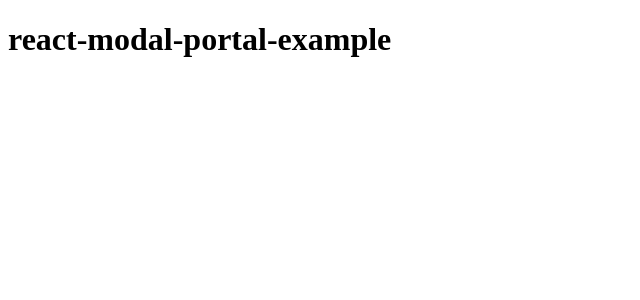
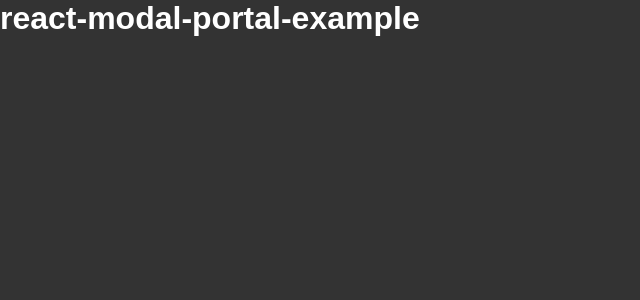
Before and after one commit to victorbadaro/react-modal-portal-example, a React (Vite) app: page / in a window 1280 px wide. Shown: the top 300 px of the page, without its empty margins (0-640 px from the left). Built offline with nearby package versions, Linux system fonts and the light colour scheme.

Commit message:
feat: add basic styles

```diff
--- a/src/App.tsx
+++ b/src/App.tsx
@@ -1,3 +1,5 @@
+import './styles/global.css';
+
 export function App() {
 	return <h1>react-modal-portal-example</h1>;
 }
--- /dev/null
+++ b/src/styles/global.css
@@ -0,0 +1,21 @@
+* {
+	margin: 0;
+	padding: 0;
+	border: 0;
+	box-sizing: border-box;
+}
+
+body {
+	font-family: Arial, Helvetica, sans-serif;
+	background-color: #333;
+	color: #fff;
+}
+
+a {
+	text-decoration: none;
+	color: inherit;
+}
+
+button {
+	cursor: pointer;
+}
```
